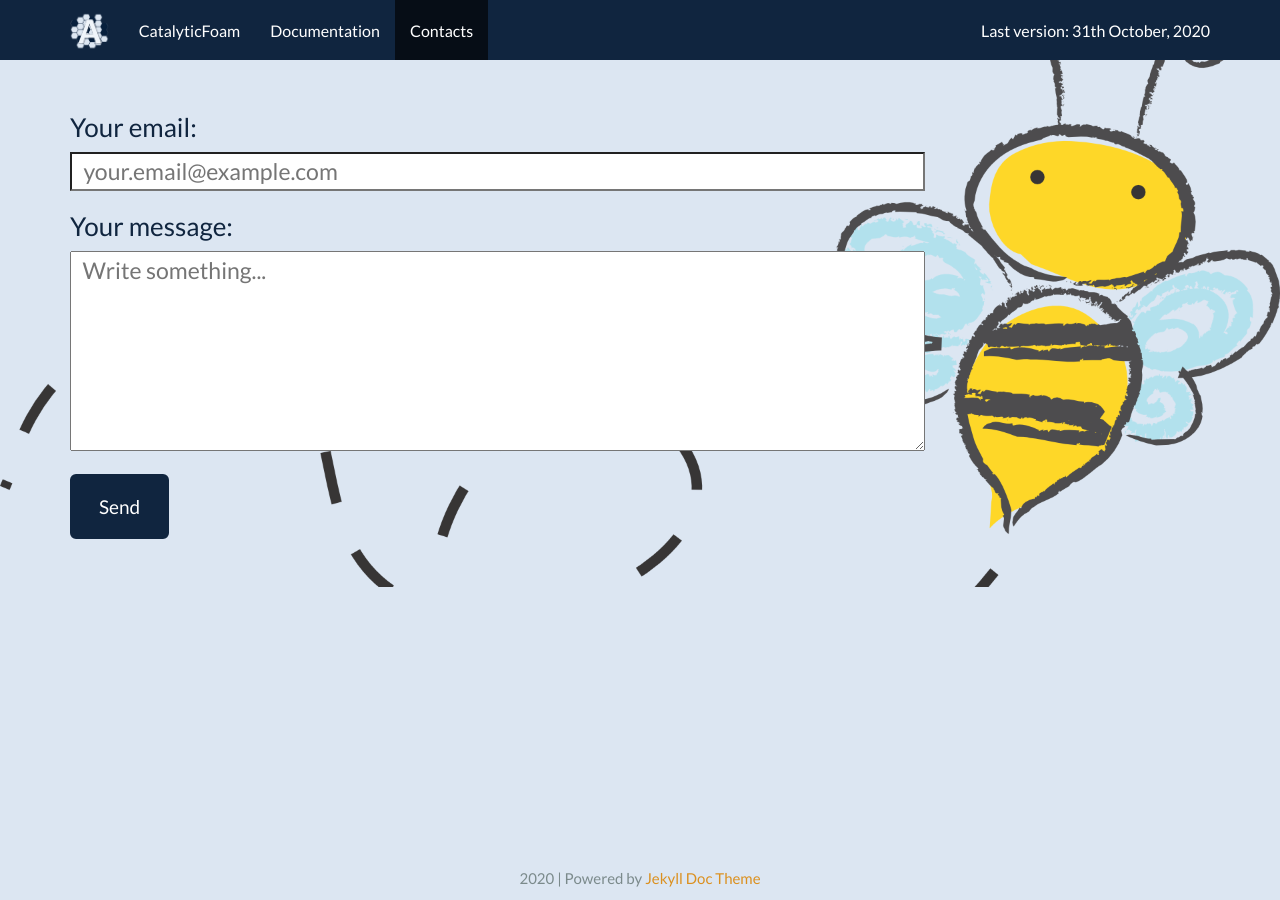
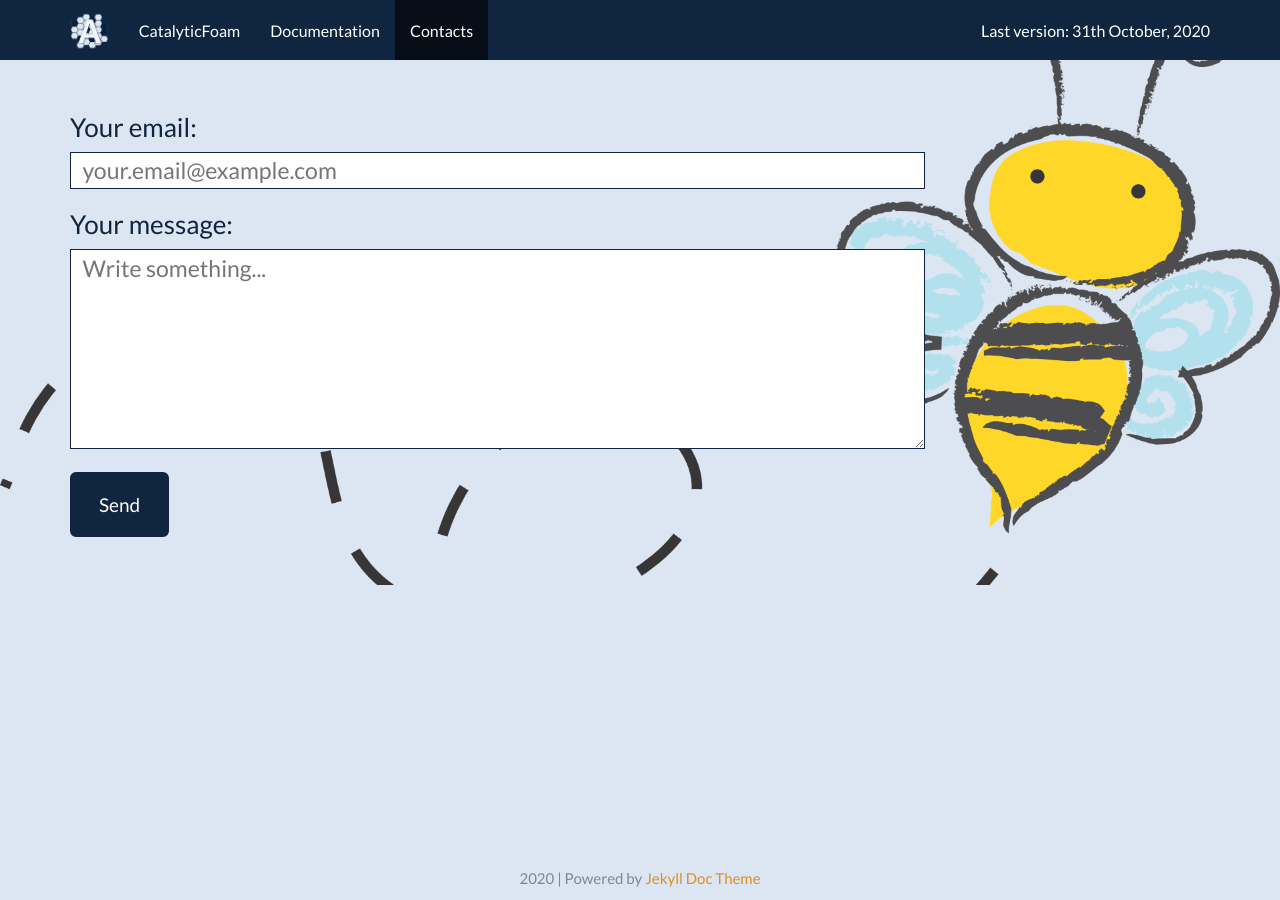
Before and after one commit to srebughini/ASALI, a Jekyll site: the page built from _pages/contacts.md, in a window 1280 px wide. Built offline with Jekyll 4.4.1, drawn with Linux system fonts in a browser that asks for light colours.

Commit message:
Contact page

```diff
--- a/_pages/contacts.md
+++ b/_pages/contacts.md
@@ -19,11 +19,11 @@
   <form action="https://formspree.io/f/mdopzvpj" method="POST">
     <h3>Your email:</h3>
     <p>
-      <input type="text" style="width:75%; padding-left:1%" placeholder="your.email@example.com" name="_replyto">
+      <input type="text" style="width:75%; border:thin; border-style:solid; padding-left:1%" placeholder="your.email@example.com" name="_replyto">
     </p>
     <h3>Your message:</h3>
     <p>
-      <textarea placeholder="Write something..." style="height:200px; width:75%; padding-left:1%" name="message"></textarea>
+      <textarea placeholder="Write something..." style="height:200px; width:75%; border:thin; border-style:solid; padding-left:1%" name="message"></textarea>
     </p>
     <button class="btn btn-primary btn-lg" type="submit">Send</button>
   </form>
```
